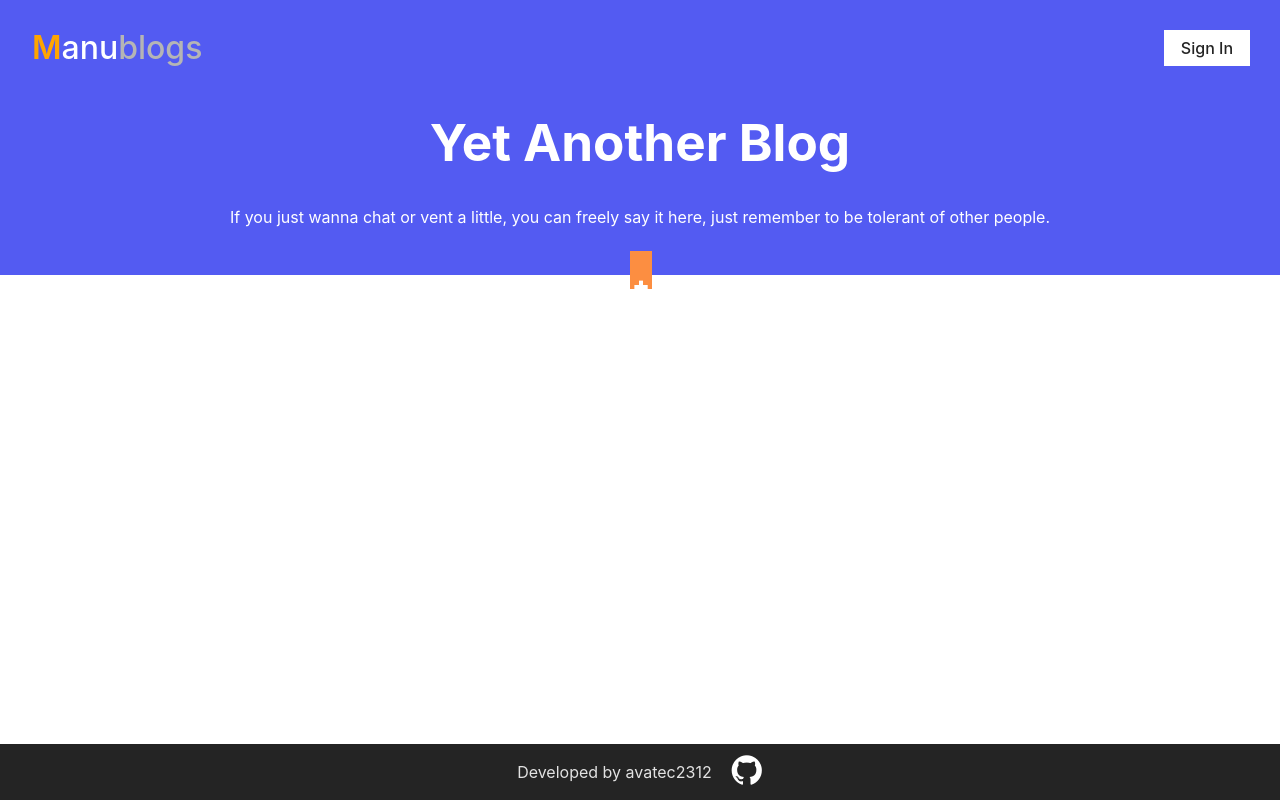
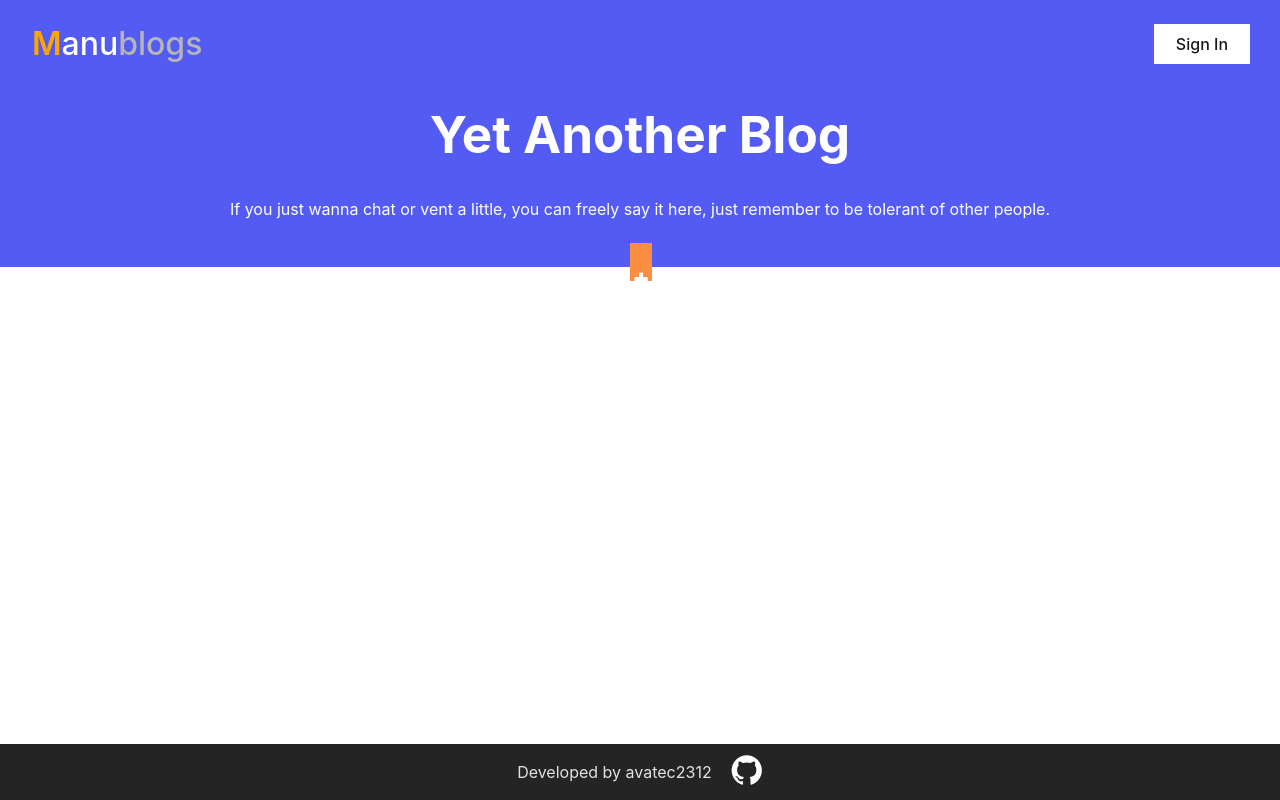
Before and after one commit to WillAvatec/blog-api, a React (Vite) app in the folder client/: page / in a window 1280 px wide. In both pictures the pointer is over the link "Sign In". Built offline with nearby package versions, Linux system fonts and the light colour scheme.

Commit message:
style: Fix hover and  focus on header btn

```diff
--- a/client/src/index.css
+++ b/client/src/index.css
@@ -21,15 +21,6 @@ a {
 
 li {
   list-style: none;
-  padding: 4px 15px;
-  outline: 2px solid white;
-}
-li:hover {
-  cursor: pointer;
-  background-color: white;
-}
-li:hover a {
-  color: #242424;
 }
 
 body {
@@ -106,6 +97,18 @@ button:focus-visible {
 
 .manu-logo span {
   color: #b5b5b5;
+}
+
+.header-links a {
+  padding: 8px 20px;
+  outline: 2px solid white;
+}
+
+.header-links a:hover,
+.header-links a:focus,
+.header-links a:focus-visible {
+  color: #1a1a1a;
+  background-color: white;
 }
 
 header {
```
